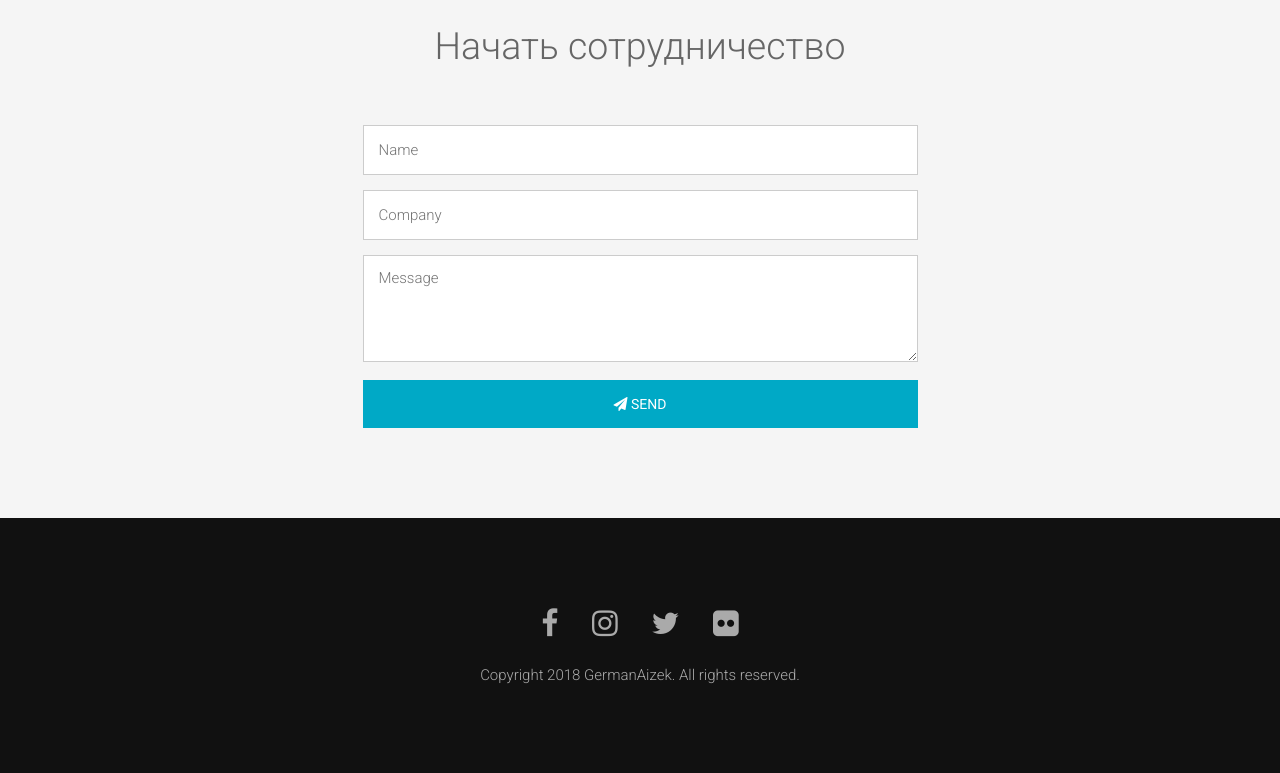
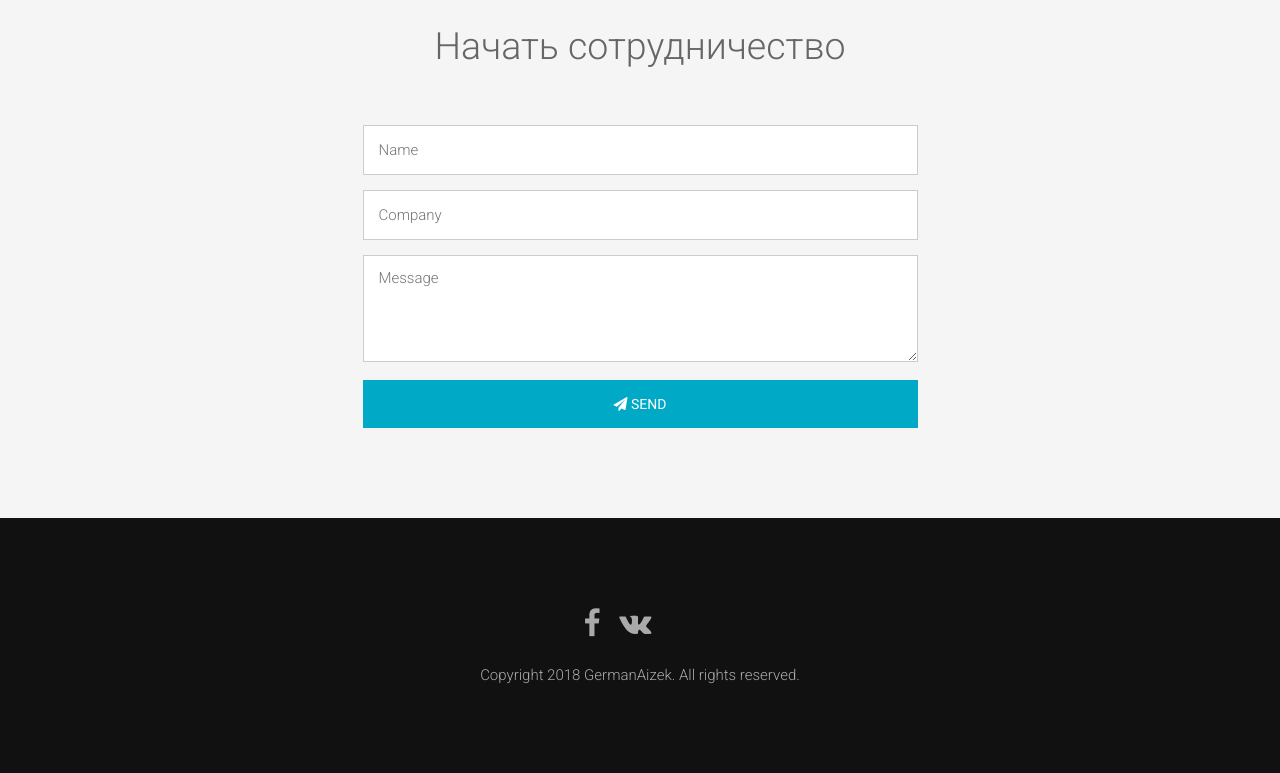
Before and after one commit to GermanAizek/GermanAizek.github.io, a plain HTML site: page index.html in a window 1280 px wide. Shown: the part 1603-2376 px from the top of the page. Drawn offline with Linux system fonts and the light colour scheme.

Commit message:
edit contacts

```diff
--- a/index.html
+++ b/index.html
@@ -408,7 +408,14 @@
 
 <!-- Footer Starts -->
 <div class="footer text-center spacer">
-<p class="wowload flipInX"><a href="#"><i class="fa fa-facebook fa-2x"></i></a> <a href="#"><i class="fa fa-instagram fa-2x"></i></a> <a href="#"><i class="fa fa-twitter fa-2x"></i></a> <a href="#"><i class="fa fa-flickr fa-2x"></i></a> </p>
+<p class="wowload flipInX">
+	<!-- <a href="https://www.facebook.com/profile.php?id=100024890867953"> -->
+	<i class="fa fa-facebook fa-2x"></i></a> <a href="https://www.facebook.com/profile.php?id=100024890867953">
+	<i class="fa fa-vk fa-2x"></i></a> <a href="https://www.vk.com/germanaizek">
+	<!-- <i class="fa fa-instagram fa-2x"></i></a> <a href="#"> -->
+	<!-- <i class="fa fa-twitter fa-2x"></i></a> <a href="#"> -->
+	<!-- <i class="fa fa-flickr fa-2x"></i></a> -->
+</p>
 Copyright 2018 GermanAizek. All rights reserved.
 </div>
 <!-- # Footer Ends -->
```
